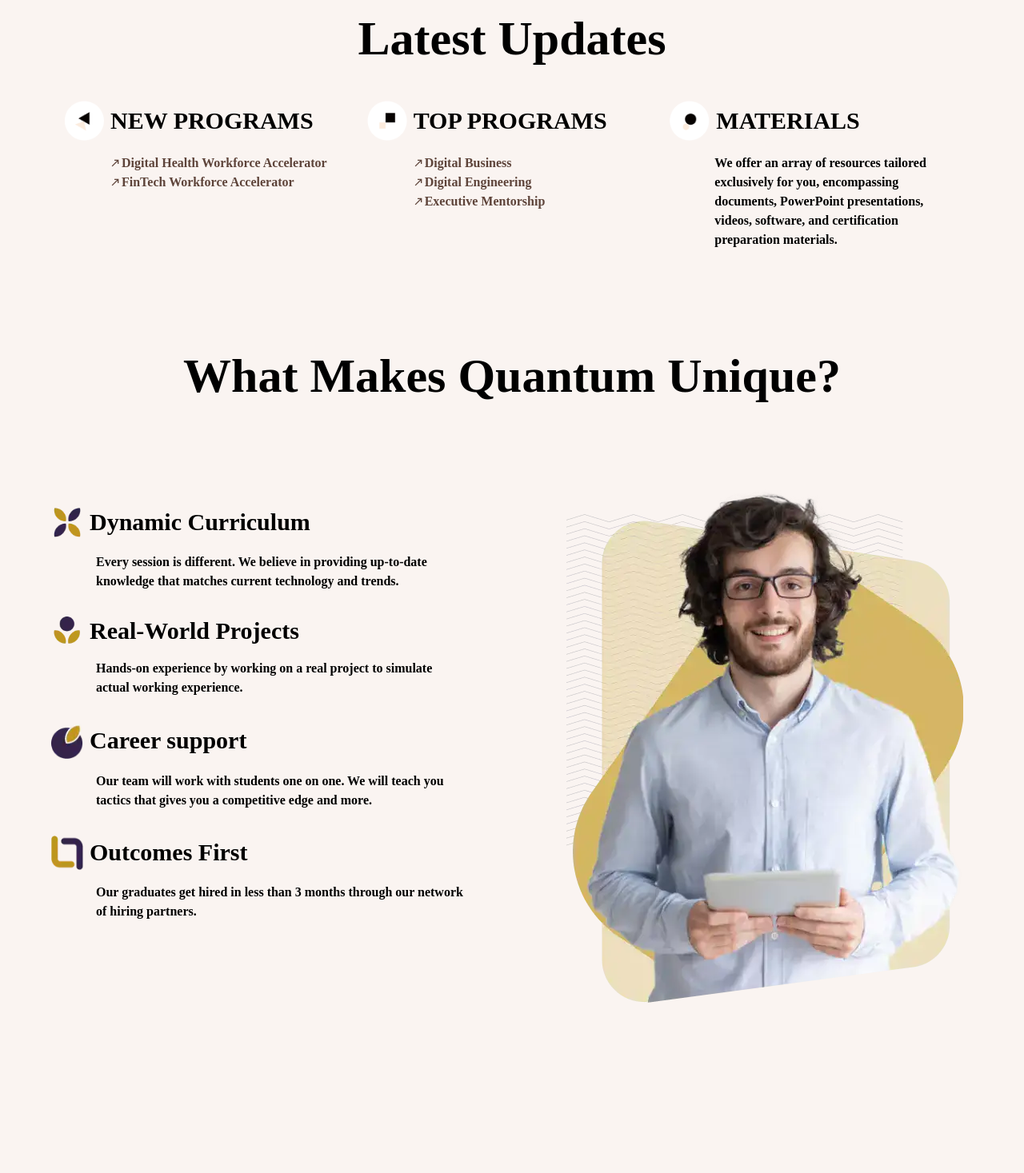
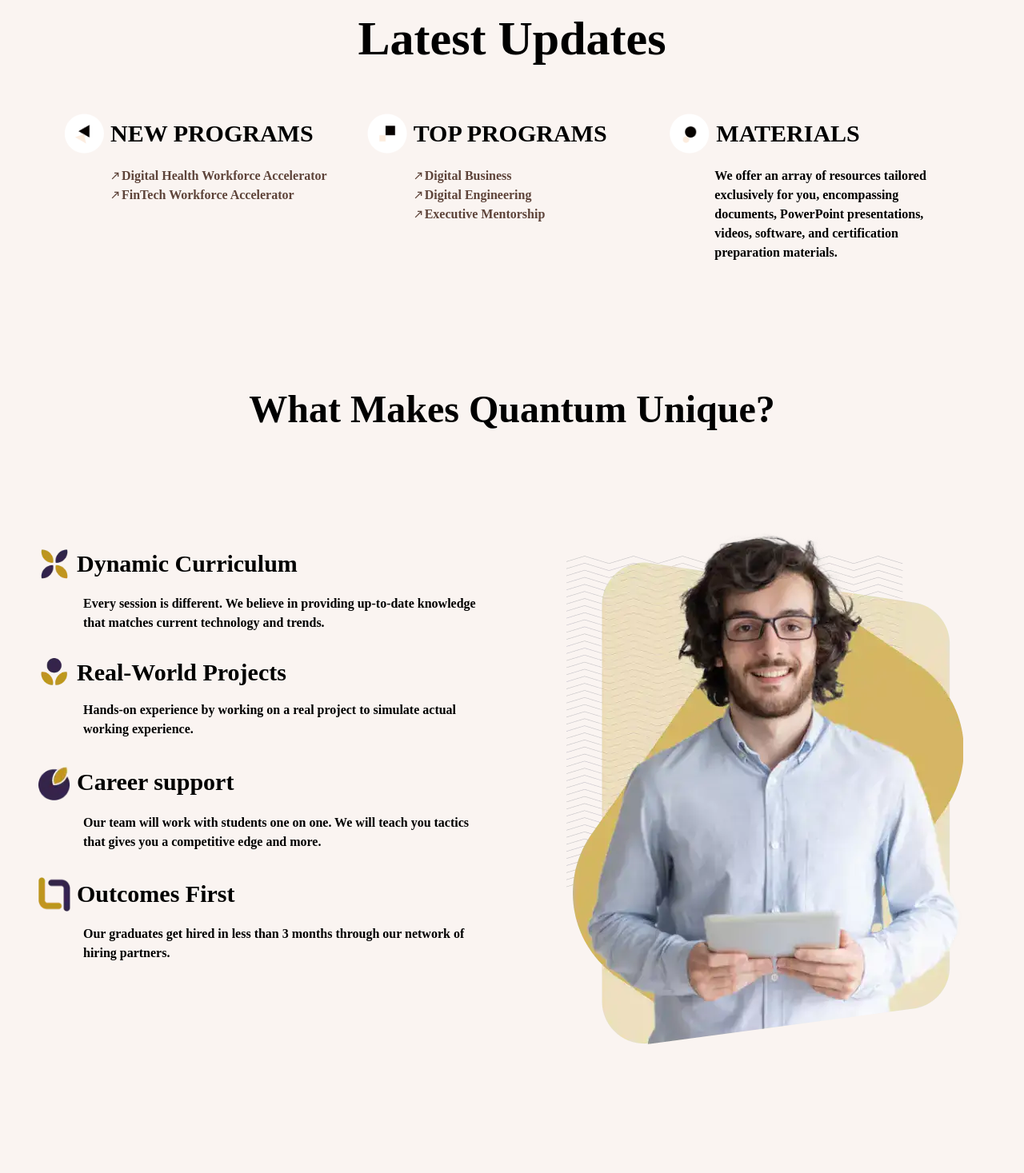
Before and after one commit to shejanNizam/quantum-education, a Next.js app: page / in a window 1280 px wide. Shown: the part 1020-2487 px from the top of the page at 80% size. Built offline with nearby package versions, Linux system fonts and the light colour scheme.

Commit message:
dynamic year refactor

```diff
--- a/src/components/Home/AlumniWork.js
+++ b/src/components/Home/AlumniWork.js
@@ -21,7 +21,7 @@
 
   return (
     <section className="container py-16">
-      <h2 className="text-4xl sm:text-5xl md:text-6xl text-center mb-12 font-bold">
+      <h2 className="text-6xl text-center mb-12 font-bold">
         Where Our Alumni Work
       </h2>
 
--- a/src/components/Home/Banner.js
+++ b/src/components/Home/Banner.js
@@ -8,7 +8,7 @@
     <>
       <div className="container py-12 grid grid-cols-1 md:grid-cols-2 lg:grid-cols-2 justify-center items-center gap-12">
         <div>
-          <h1 className="text-8xl text-primary font-bold mt-8 mb-20">
+          <h1 className=" text-6xl md:text-6xl lg:text-8xl text-primary font-bold mt-8 mb-20">
             Welcome To Quantum
           </h1>
           <p className="font-semibold text-xl mb-12">
--- a/src/components/Home/QuantumUnique.js
+++ b/src/components/Home/QuantumUnique.js
@@ -9,12 +9,12 @@
   return (
     <>
       <div className="container my-32">
-        <h2 className="text-center text-6xl font-bold mb-12">
+        <h2 className="text-center text-5xl font-bold mb-12 p-4">
           {" "}
           What Makes Quantum Unique?{" "}
         </h2>
         <div className="grid grid-cols-1 md:grid-cols-2 lg:grid-cols-2 justify-center items-center gap-12">
-          <div className="p-8">
+          <div className="p-4">
             <div className="mb-8">
               <h3 className="text-3xl font-bold flex items-center gap-2 mb-4">
                 <Image src={logo1} alt="logo1" width={40} height={40} />
--- a/src/components/Home/Registration.js
+++ b/src/components/Home/Registration.js
@@ -6,14 +6,12 @@
     <div className="">
       <div className="text-center my-12">
         <div className="text-6xl font-bold mb-4"> Register Now </div>
-        <p>
+        <p className="p-4 md:p-0 lg:p-0">
           {" "}
-          It’s never too late to start new career
-          <br />
-          <br />
-          Countdown is finished! <br /> Lorem Ipsum is simply dummy text of the
-          printing and typesetting industry. <br /> Lorem Ipsum has been the
-          industrys standard dummy text ever since the 1500s
+          It’s never too late to start new career <br /> Countdown is finished!{" "}
+          <br /> Lorem Ipsum is simply dummy text of the printing and
+          typesetting industry. Lorem Ipsum has been the industrys standard
+          dummy text ever since the 1500s
         </p>
       </div>
 
--- a/src/components/Home/Testimonials.js
+++ b/src/components/Home/Testimonials.js
@@ -47,7 +47,7 @@
 
   return (
     <section className="container py-16">
-      <h2 className="text-4xl sm:text-5xl md:text-6xl text-center mb-12 font-bold">
+      <h2 className="text-5xl md:text-6xl lg:text-6xl text-center mb-12 font-bold">
         Authentic Student Testimonials
       </h2>
 
--- a/src/components/Home/Updates.js
+++ b/src/components/Home/Updates.js
@@ -10,7 +10,7 @@
     <>
       <div className="container my-32">
         <h2 className="text-center text-6xl font-bold mb-12">Latest Updates</h2>
-        <div className="grid grid-cols-1 md:grid-cols-2 lg:grid-cols-3 gap-4 px-12">
+        <div className="grid grid-cols-1 md:grid-cols-2 lg:grid-cols-3 gap-4 p-4 md:px-12 lg:px-12">
           <div>
             <h3 className="text-3xl font-bold flex items-center gap-2 mb-4">
               <Image src={logo1} alt="logo1" width={50} height={50} />
```
